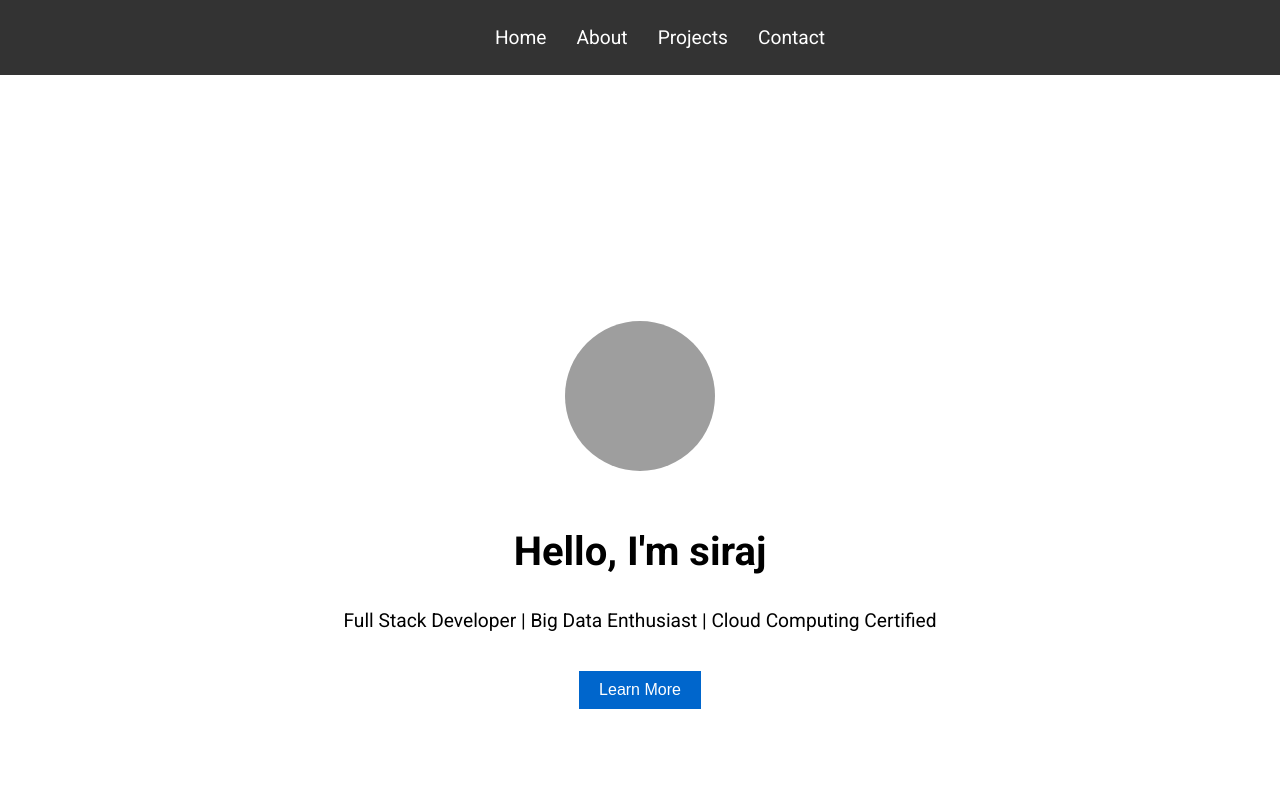
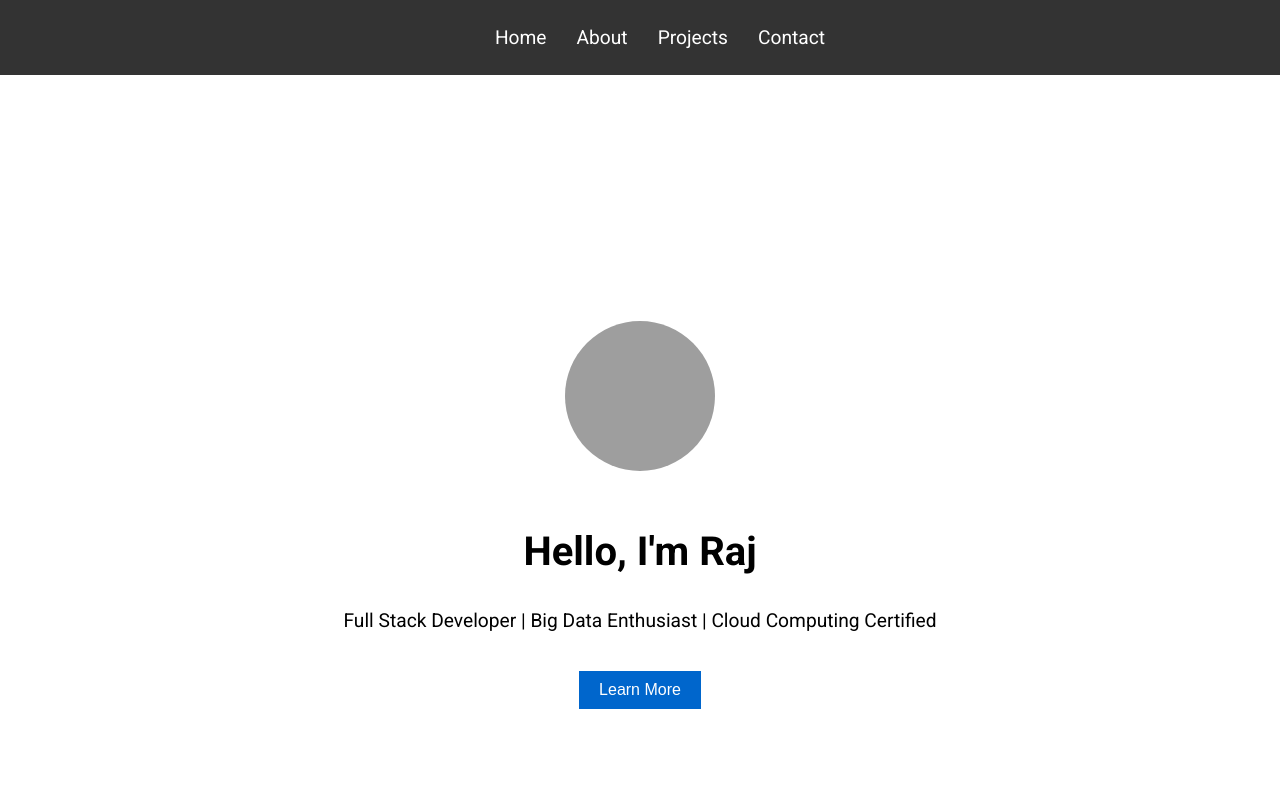
Before and after one commit to Rajpanneer/portfolio, a plain HTML site: page index.html in a window 1280 px wide. Shown: the top 800 px of the page. Drawn offline with Linux system fonts and the light colour scheme; grey boxes are pictures that could not be loaded.

Commit message:
Update index.html

```diff
--- a/index.html
+++ b/index.html
@@ -22,7 +22,7 @@
     <section id="home">
         <div class="intro">
             <img src="myprofile.JPG" alt="Profile Picture" class="profile-pic">
-            <h1>Hello, I'm siraj</h1>
+            <h1>Hello, I'm Raj</h1>
             <p>Full Stack Developer | Big Data Enthusiast | Cloud Computing Certified</p>
             <button onclick="scrollToSection('about')">Learn More</button>
         </div>
```
